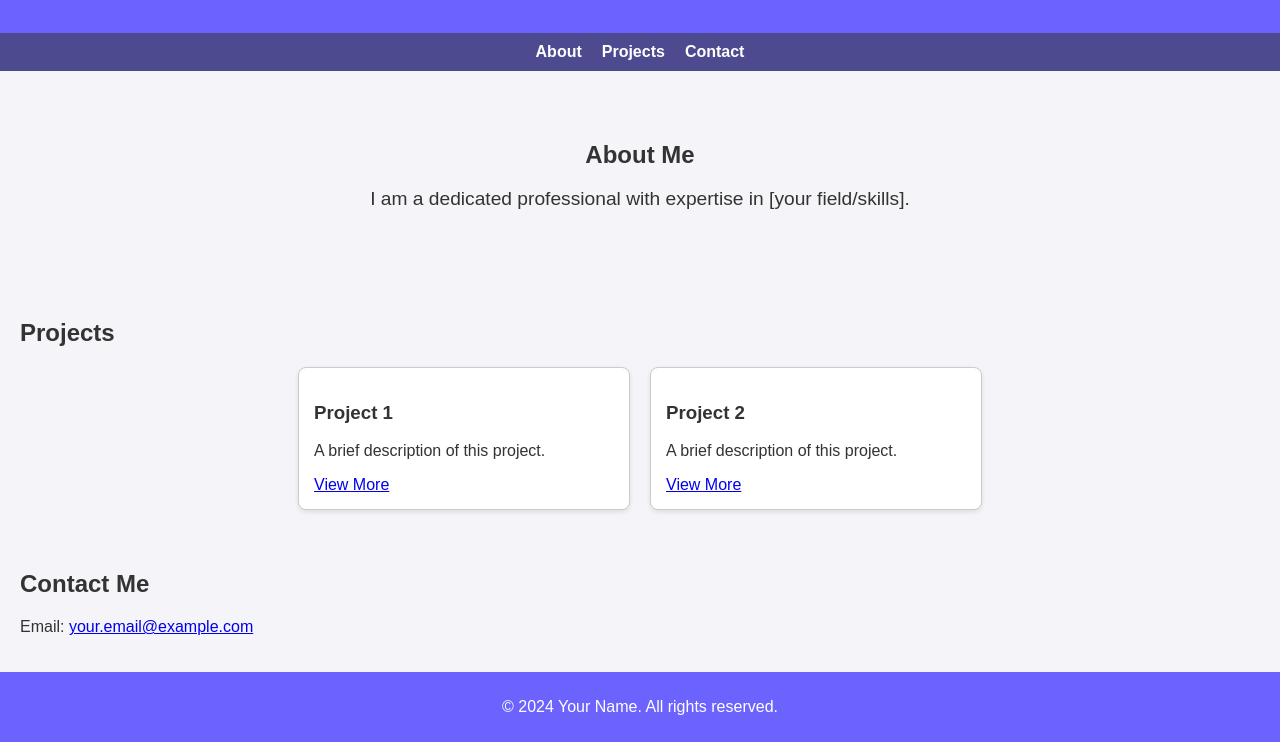
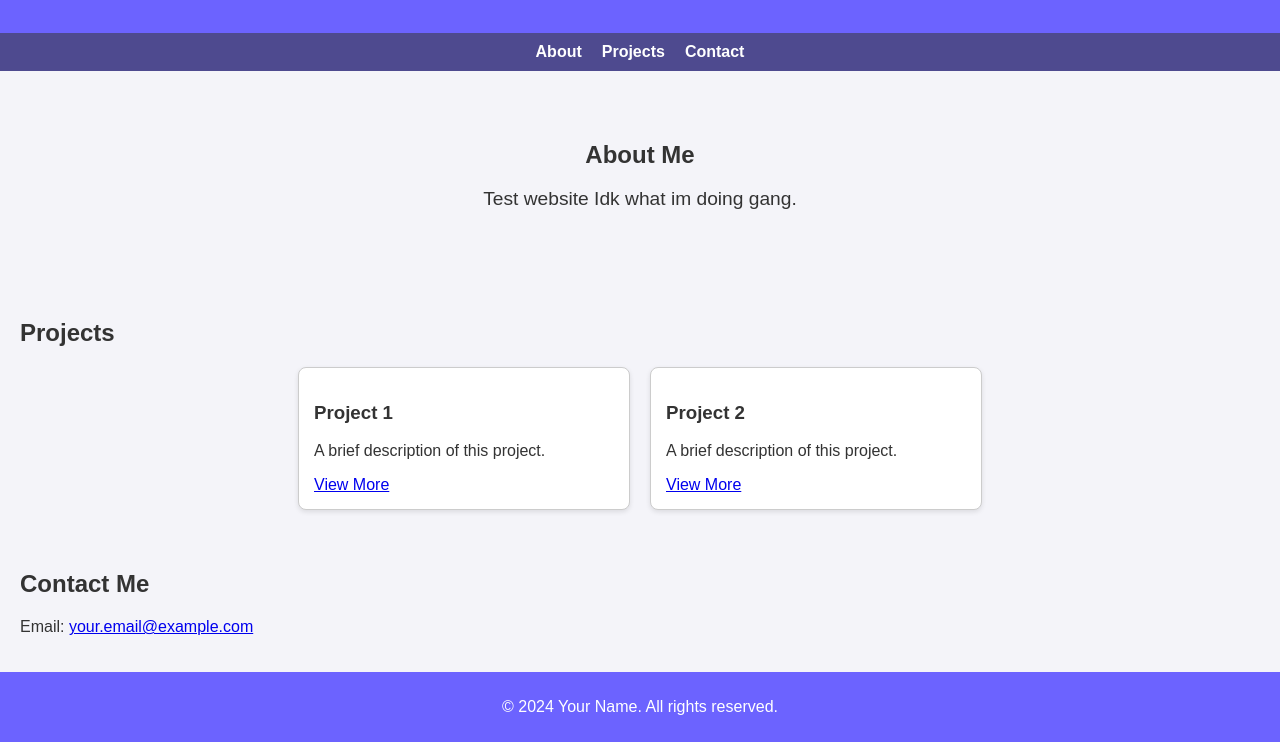
Before and after one commit to kyle-Lukowski/Website, a plain HTML site: page Index.HTML in a window 1280 px wide. Shown: the part 121-863 px from the top of the page. Drawn offline with Linux system fonts and the light colour scheme.

Commit message:
Git bash tesT

```diff
--- a/Index.HTML
+++ b/Index.HTML
@@ -80,7 +80,7 @@
     </nav>
     <section class="hero" id="about">
         <h1>About Me</h1>
-        <p>I am a dedicated professional with expertise in [your field/skills].</p>
+        <p>Test website Idk what im doing gang.</p>
     </section>
     <section id="projects">
         <h2>Projects</h2>
```
